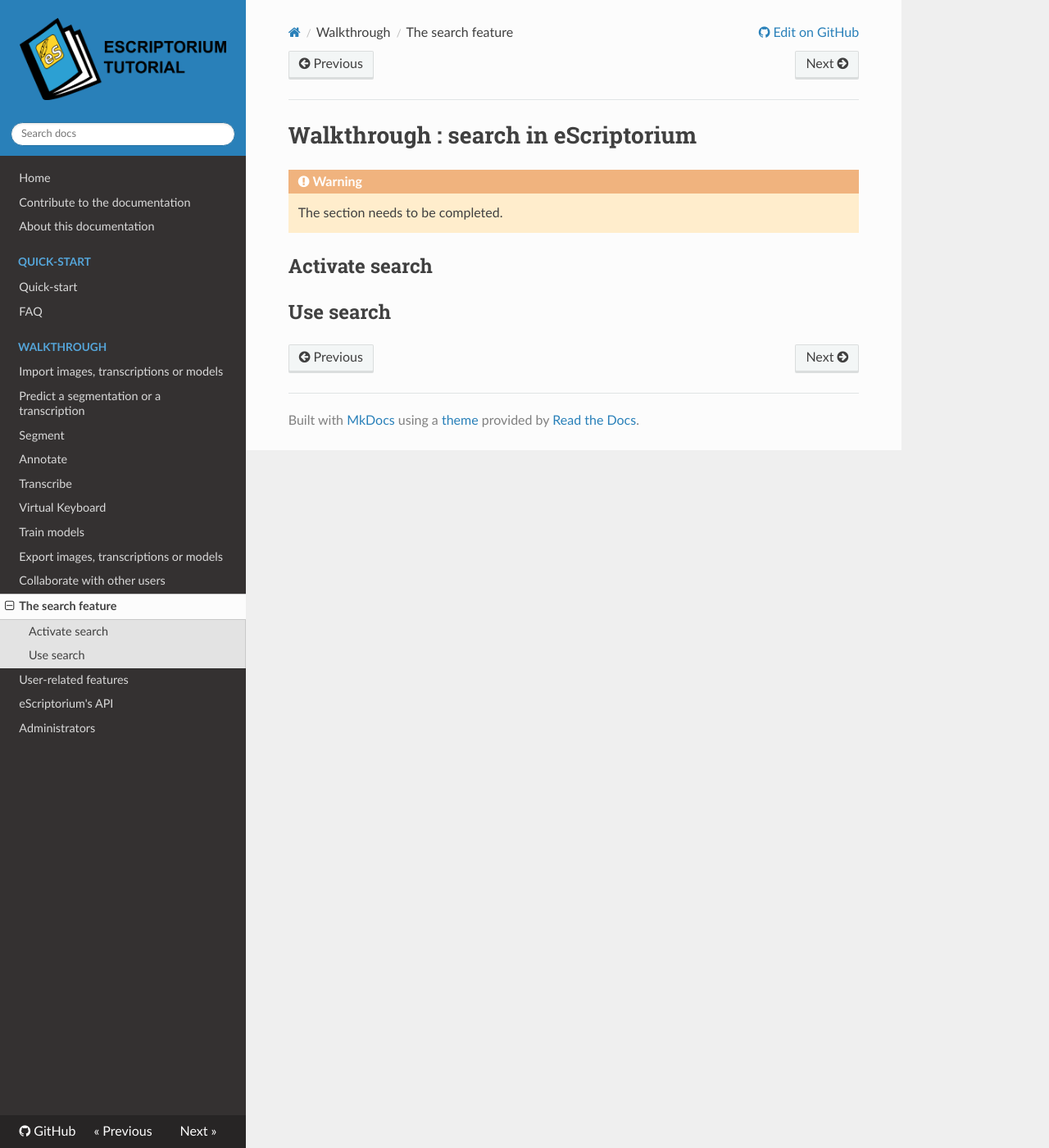
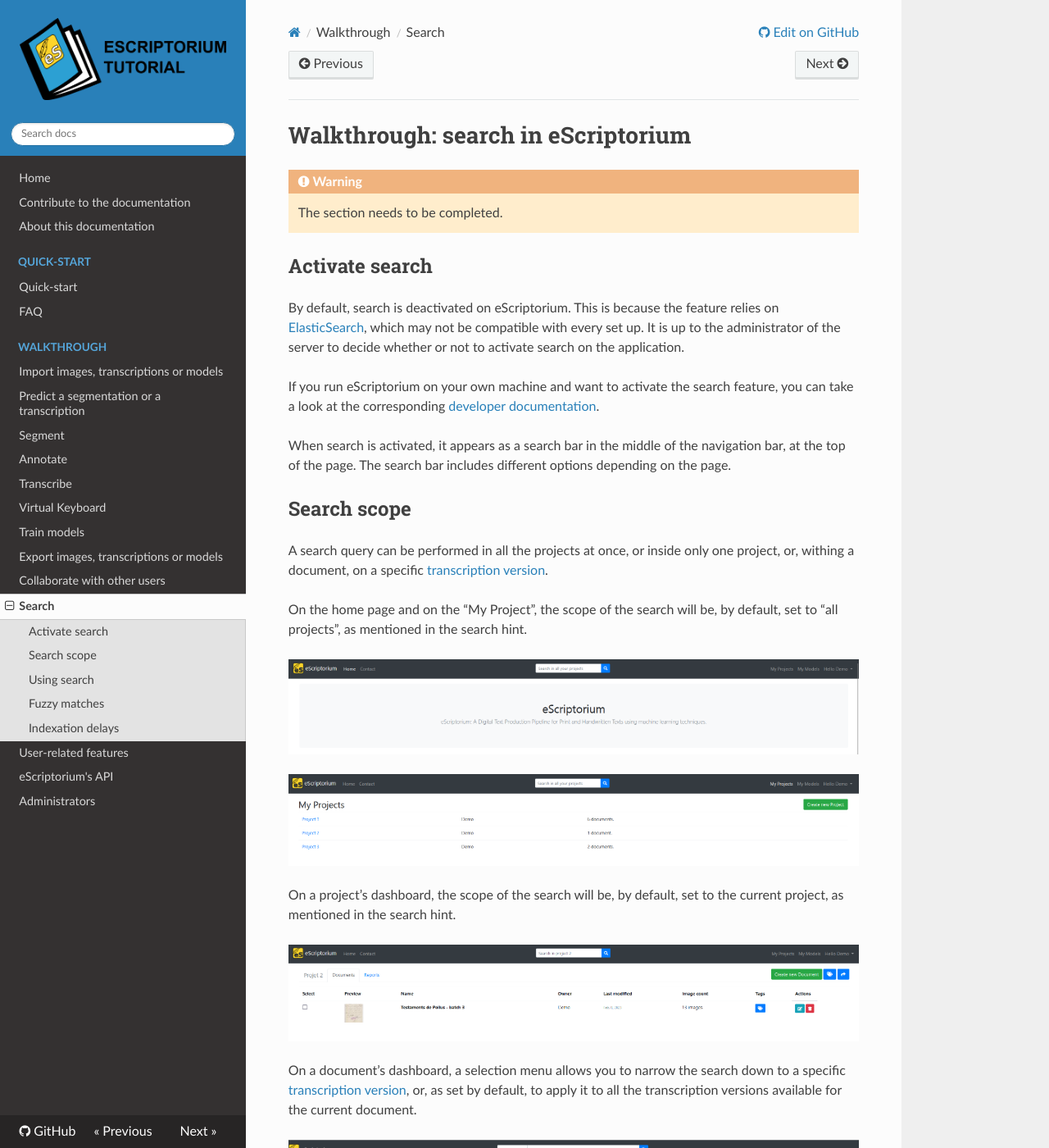
Before and after one commit to alix-tz/escriptorium-documentation, an MkDocs documentation site: the page built from docs/walkthrough_search.md, in a window 1280 px wide and 1400 px high. Shown: the whole window at 82% size. Built offline with MkDocs 1.6.1, drawn with Linux system fonts in a browser that asks for light colours; nearby versions of some CDN libraries; some of the changed text lies outside the part shown.

Commit message:
Documentation of search (#57)
* saving state of search

* minor editions on search
I need to have access to a working implementation of search...

* saving state of search

* minor editions on search
I need to have access to a working implementation of search...

* adding illustration and precision of the query matches

* correcting typos
and reorganizing the page to include better description of the notion of scope

* fixing typos

```diff
--- a/docs/walkthrough_search.md
+++ b/docs/walkthrough_search.md
@@ -3,14 +3,69 @@
 summary: About the search feature in eScriptorium.
 authors:
     - Alix Chagué
-date: 2023-01-31
+date: 2023-04-19
 ---
 
-# Walkthrough : search in eScriptorium
+# Walkthrough: search in eScriptorium
 
 !!! warning
     The section needs to be completed.
 
 ## Activate search
 
-## Use search
+By default, search is deactivated on eScriptorium. This is because the feature relies on [ElasticSearch](https://www.elastic.co/fr/elasticsearch/), which may not be compatible with every set up. It is up to the administrator of the server to decide whether or not to activate search on the application.
+
+If you run eScriptorium on your own machine and want to activate the search feature, you can take a look at the corresponding [developer documentation](https://gitlab.com/scripta/escriptorium/-/wikis/Environment-variables#search-with-elasticsearch-).
+
+When search is activated, it appears as a search bar in the middle of the navigation bar, at the top of the page. The search bar includes different options depending on the page.
+
+## Search scope
+
+A search query can be performed in all the projects at once, or inside only one project, or, withing a document, on a specific [transcription version](walkthrough_transcribe.md#transcription-versions).
+
+On the home page and on the "My Project", the scope of the search will be, by default, set to "all projects", as mentioned in the search hint.
+
+![image: Screenshot of the search bar on the homepage](img/search/search_homepage.png "When you are on the homepage, the scope of the search is all the projects.")
+
+![image: Screenshot of the search bar on the projects page](img/search/search_myprojects.png "When you are on the projects page, the scope of the search is all the projects.")
+
+On a project's dashboard, the scope of the search will be, by default, set to the current project, as mentioned in the search hint.
+
+![image: Screenshot of the search bar on the projects page](img/search/search_project2.png "When you are on a project dashboard, the scope of the search is the current project.")
+
+On a document's dashboard, a selection menu allows you to narrow the search down to a specific [transcription version](walkthrough_transcribe.md#transcription-versions), or, as set by default, to apply it to all the transcription versions available for the current document.
+
+![image: Screenshot of the search bar on the projects page](img/search/search_document_tlevels.gif "When you are on a project dashboard, you can select the scope of the query as far as the transcription level is concerned.")
+
+The results of the query will be displayed as a list of text extracts along with the corresponding line of text.
+
+![image: Screenshot of the search result page](img/search/search_results.png "The results of the query are displayed along with the corresponding image snippet.")
+
+## Using search
+
+To use the search feature, type your query in the search bar and click on the magnifying glass. You will be taken to a new page displaying the results as a table:
+
+- the first column shows the text contained in the matched line (the exact match is highlighted), as well as some context: the document, the transcription version, the document part and the line number. In some case, this column also shows the content of the previous line;
+- the image corresponding to the line that matched the query;
+- a button to go to the document part that contained the line matching the query.
+
+![image: Starting a query from eScriptorium homepage, using the search bar](img/search/query_from_search_bar.gif "Search can be started from anywhere on the application. The results show the text of the line, the image of the line, the section of the text that matched the query and the corresponding document and transcription version. You can go to the corresponding document from the result page.")
+
+It is possible to filter the results by projects using the drop down menu at the top of the page. You can also modify the query by changing the text in the search bar. To apply the filter or update the query string, simply click on the "search" button.
+
+## Fuzzy matches
+
+Results will contain exact matches (1), fuzzy matches (2) or contextual matches (3).
+
+Fuzzy matches include different cases, but also textual variations ("testaments" is a match to the "testament" query). Currently, it is not possible to tune how strict the fuzzy matching should be.
+
+Contextual matches are lines whose context (previous or next line) contain the query.
+
+![image: Illustration of the different types of results](img/search/search_results_anot.png "The query return exact matches (1), fuzzy matches (2) and contextual matches (3).")
+
+!!! Tips
+    Using `"` allows you to search for an exact expression. `Royal canin` will return all the lines matching "royal" or "canin", whereas `"Royal canin"` will return the lines matching the expression.
+
+## Indexation delays
+
+A transcription is not immediately available to search since it needs to be indexed by ElasticSearch. For this reason, you shouldn't expect the query to return anything if you have just uploaded your transcription or applied a transcription model.
--- a/mkdocs.yml
+++ b/mkdocs.yml
@@ -90,7 +90,7 @@
         - "Train models": walkthrough_train.md
         - "Export images, transcriptions or models": walkthrough_export.md
         - "Collaborate with other users": walkthrough_collaborate.md
-        - "The search feature": walkthrough_search.md
+        - "Search": walkthrough_search.md
         - "User-related features": walkthrough_users.md
         - "eScriptorium's API": walkthrough_api.md
         - "Administrators": walkthrough_administrators.md
```
Also changed, not shown: docs/img/search/query_from_search_bar.gif (added), docs/img/search/query_structure.gif (added), docs/img/search/search_bar.png (added), docs/img/search/search_document.png (added), docs/img/search/search_document_tlevels.gif (added), docs/img/search/search_homepage.png (added), docs/img/search/search_myprojects.png (added), docs/img/search/search_project2.png (added), docs/img/search/search_results.png (added), docs/img/search/search_results_anot.png (added), 1 other file.
